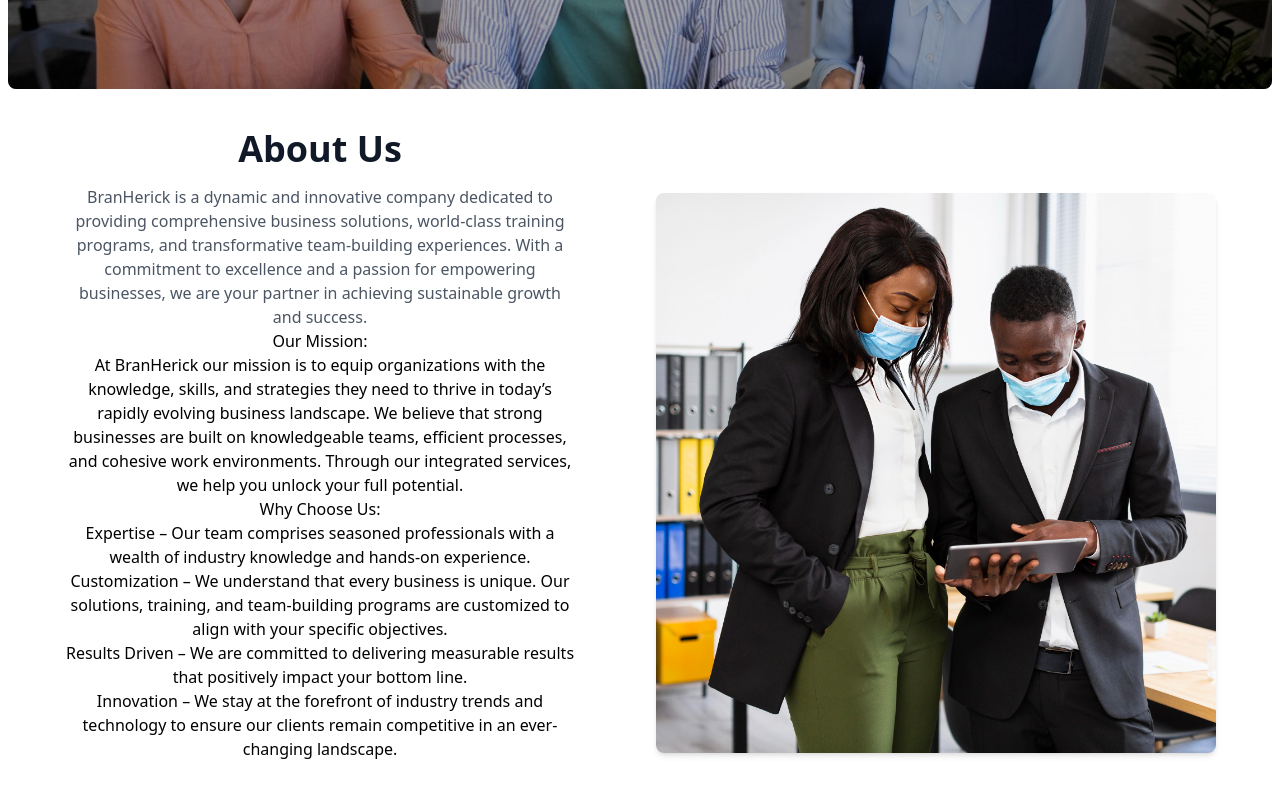
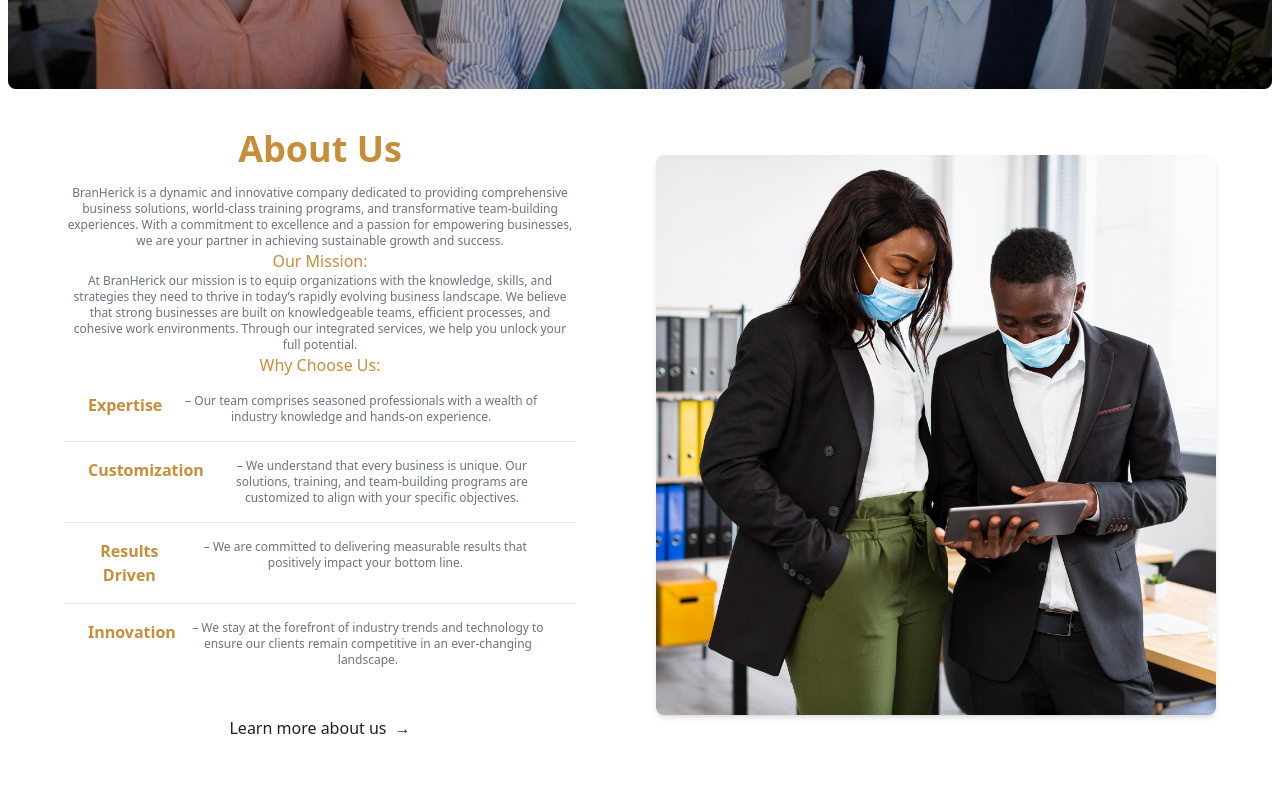
Before and after one commit to auma23/BranHerickHoldings, a React (Vite) app: page / in a window 1280 px wide. Shown: the part 580-1377 px from the top of the page. Built offline with nearby package versions, Linux system fonts and the light colour scheme.

Commit message:
style about component

```diff
--- a/src/Components/About.jsx
+++ b/src/Components/About.jsx
@@ -5,19 +5,28 @@ function About() {
       <div className="container mx-auto py-16 px-4 sm:px-6 lg:px-8">
         <div className="grid grid-cols-1 md:grid-cols-2 items-center gap-8">
           <div className="max-w-lg">
-            <h2 className="text-3xl font-extrabold text-gray-900 sm:text-4xl">About Us</h2>
-            <p className="mt-4 text-gray-600">BranHerick is a dynamic and innovative company dedicated to providing comprehensive business solutions, world-class training programs, and transformative team-building experiences. With a commitment to excellence and a passion for empowering businesses, we are your partner in achieving sustainable growth and success.</p>
-            <h3>Our Mission:</h3>
-            <p>At BranHerick our mission is to equip organizations with the knowledge, skills, and strategies they need to thrive in today’s rapidly evolving business landscape. We believe that strong businesses are built on knowledgeable teams, efficient processes, and cohesive work environments. Through our integrated services, we help you unlock your full potential.</p>
-            <h3>Why Choose Us:</h3>
-             <ul>
-                <li> <span>Expertise</span> – Our team comprises seasoned professionals with a wealth of industry knowledge and hands-on experience.</li>
-                <li> <span>Customization</span> – We understand that every business is unique. Our solutions, training, and team-building programs are customized to align with your specific objectives.</li>
-                <li> <span>Results Driven</span>  – We are committed to delivering measurable results that positively impact your bottom line.</li>
-                <li> <span>Innovation</span>  – We stay at the forefront of industry trends and technology to ensure our clients remain competitive in an ever-changing landscape.</li>
-             </ul>
+            <h2 className="text-3xl font-extrabold text-harvestGold sm:text-4xl">About Us</h2>
+            <p className="mt-4 text-gray-500 text-xs">BranHerick is a dynamic and innovative company dedicated to providing comprehensive business solutions, world-class training programs, and transformative team-building experiences. With a commitment to excellence and a passion for empowering businesses, we are your partner in achieving sustainable growth and success.</p>
+            <h3 className="text-harvestGold">Our Mission:</h3>
+            <p className="text-gray-500 text-xs">At BranHerick our mission is to equip organizations with the knowledge, skills, and strategies they need to thrive in today’s rapidly evolving business landscape. We believe that strong businesses are built on knowledgeable teams, efficient processes, and cohesive work environments. Through our integrated services, we help you unlock your full potential.</p>
+            <h3 className="text-harvestGold">Why Choose Us:</h3>
+           <ul className="bg-white divide-y divide-licorice-50 max-w-m">
+             <li className="px-6 py-4 flex justify-between">
+              <span className="font-bold text-harvestGold mr-2">Expertise</span>  <span className="text-gray-500 text-xs"> – Our team comprises seasoned professionals with a wealth of industry knowledge and hands-on experience.</span>
+             </li>
+             <li className="px-6 py-4 flex justify-between">
+              <span className="font-bold text-harvestGold mr-2">Customization</span> <span className="text-gray-500 text-xs"> – We understand that every business is unique. Our solutions, training, and team-building programs are customized to align with your specific objectives.</span>
+             </li>
+             <li className="px-6 py-4 flex justify-between">
+              <span className="font-bold text-harvestGold mr-2">Results Driven</span> <span className="text-gray-500 text-xs">– We are committed to delivering measurable results that positively impact your bottom line.</span>
+             </li>
+             <li className="px-6 py-4 flex justify-between">
+              <span className="font-bold text-harvestGold mr-2">Innovation</span> <span className="text-gray-500 text-xs"> – We stay at the forefront of industry trends and technology to ensure our clients remain competitive in an ever-changing landscape.</span>
+             </li>
+          </ul>
+
             <div className="mt-8">
-              <a href="#" className="text-blue-500 hover:text-blue-600 font-medium">Learn more about us
+              <a href="#" className="text-licorice hover:text-harvestGold font-medium">Learn more about us
                 <span className="ml-2">&#8594;</span></a>
             </div>
           </div>
```
